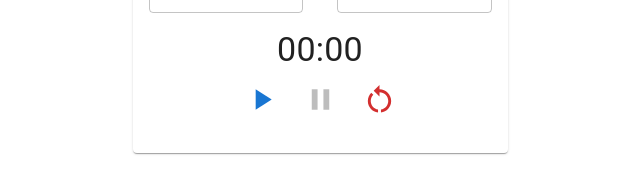
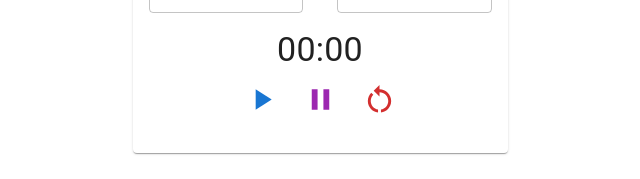
Before and after one commit to okido-yukinari/04-timer, a React (Create React App) app: page / in a window 1280 px wide. Shown: the part 382-561 px from the top of the page, without its empty margins (320-960 px from the left). Built offline with nearby package versions, Linux system fonts and the light colour scheme.

Commit message:
disabled→aria-disabledに変更

```diff
--- a/src/App.tsx
+++ b/src/App.tsx
@@ -90,7 +90,7 @@ function App() {
               value={minutes}
               InputProps={{ inputProps: { min: 0 } }}
               onChange={(e) => setMinutes(parseInt(e.target.value) || 0)}
-              disabled={isRunning}
+              aria-disabled={isRunning}
               sx={{ maxWidth: `200px`, width: `45%` }}
             />
             <TextField
@@ -101,7 +101,7 @@ function App() {
               value={seconds}
               InputProps={{ inputProps: { min: 0, max: 59 } }}
               onChange={(e) => setSeconds(parseInt(e.target.value) || 0)}
-              disabled={isRunning}
+              aria-disabled={isRunning}
               sx={{ maxWidth: `200px`, width: `45%` }}
             />
           </Box>
@@ -113,7 +113,7 @@ function App() {
           <Box sx={{ display: `flex`, justifyContent: `center` }}>
             <IconButton
               onClick={startTimer}
-              disabled={isRunning}
+              aria-disabled={isRunning}
               color="primary"
               size="large"
               aria-label="スタート"
@@ -122,7 +122,7 @@ function App() {
             </IconButton>
             <IconButton
               onClick={stopTimer}
-              disabled={!isRunning}
+              aria-disabled={!isRunning}
               color="secondary"
               size="large"
               aria-label="一時停止"
```
